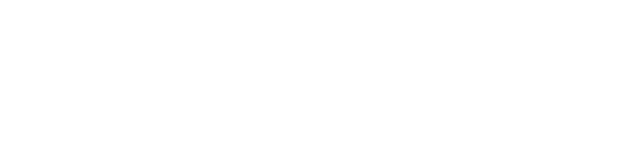
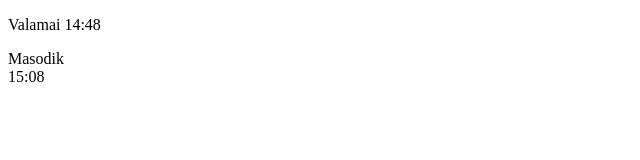
Before and after one commit to VargaSandorGithub/ub.github.io, a plain HTML site: page index.html in a window 1280 px wide. Shown: the whole page, without its empty margins (0-640 px from the left). Drawn offline with Linux system fonts and the light colour scheme.

Commit message:
ujfajta commit

```diff
--- a/index.html
+++ b/index.html
@@ -6,6 +6,8 @@
     <title></title>
 </head>
 <body>
+<p>Valamai 14:48</p>
+<p>Masodik <br>15:08</p>
 
 </body>
 </html>
```
